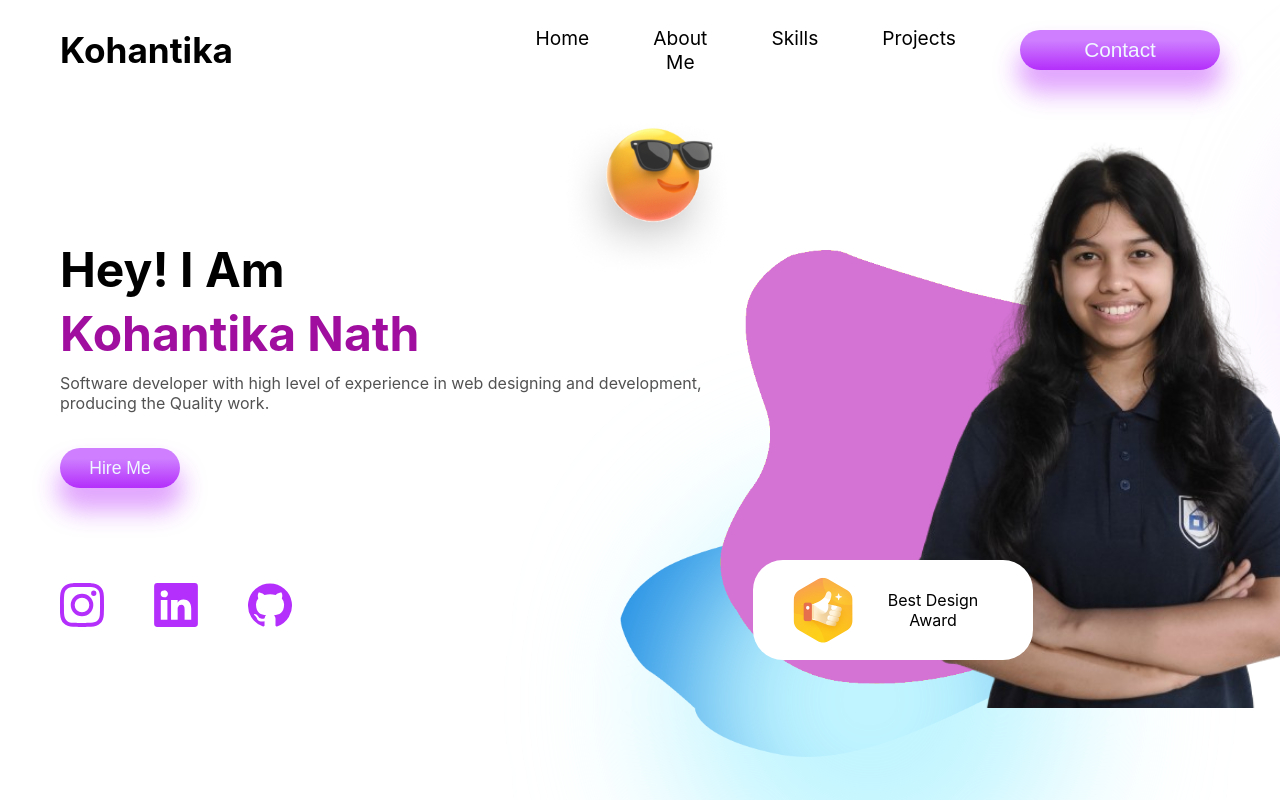
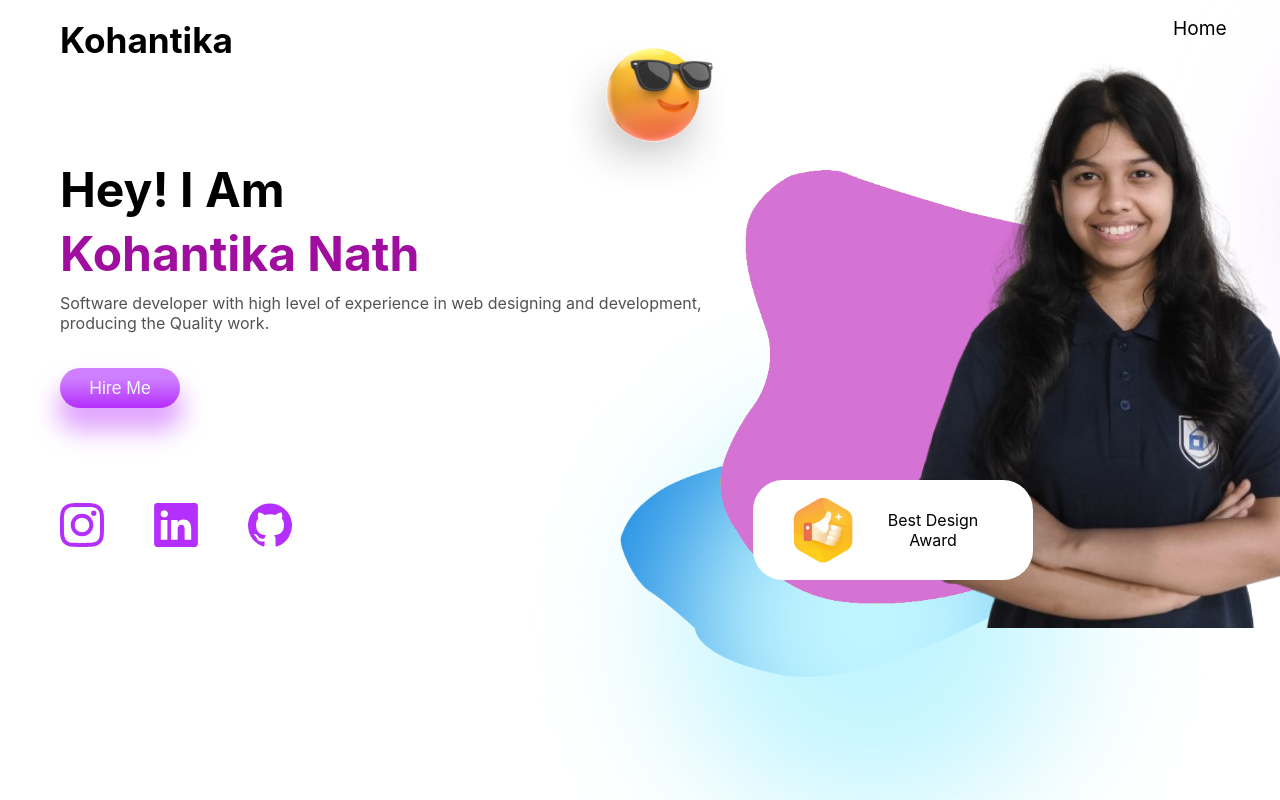
Before and after one commit to kohantikanath/Portfolio, a React (Create React App) app in the folder profile/: page / in a window 1280 px wide. Shown: the top 800 px of the page. Built offline with nearby package versions, Linux system fonts and the light colour scheme.

Commit message:
updated navbar

```diff
--- a/profile/src/Components/Header/Header.css
+++ b/profile/src/Components/Header/Header.css
@@ -2,6 +2,10 @@
     height: 10vh;
     display: flex;
     justify-content:space-between;
+    position: fixed;
+    /* background-color: white; */
+    top: 0;
+    z-index: 1000;
 }
 
 .n-left{
@@ -22,6 +26,7 @@
     align-items:center;
     justify-items:center;
     font-weight:400;
+    margin-left: 900px;
 }
 
 .n-list{
```
